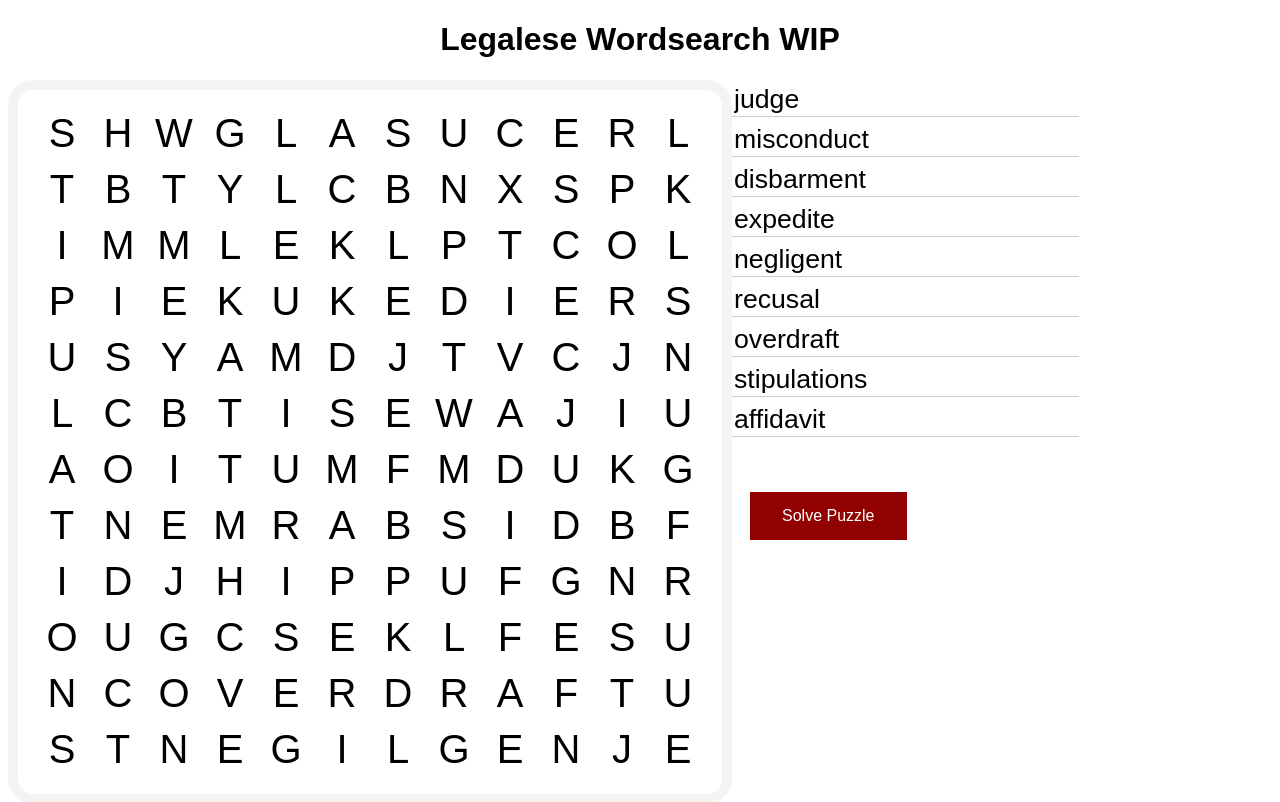
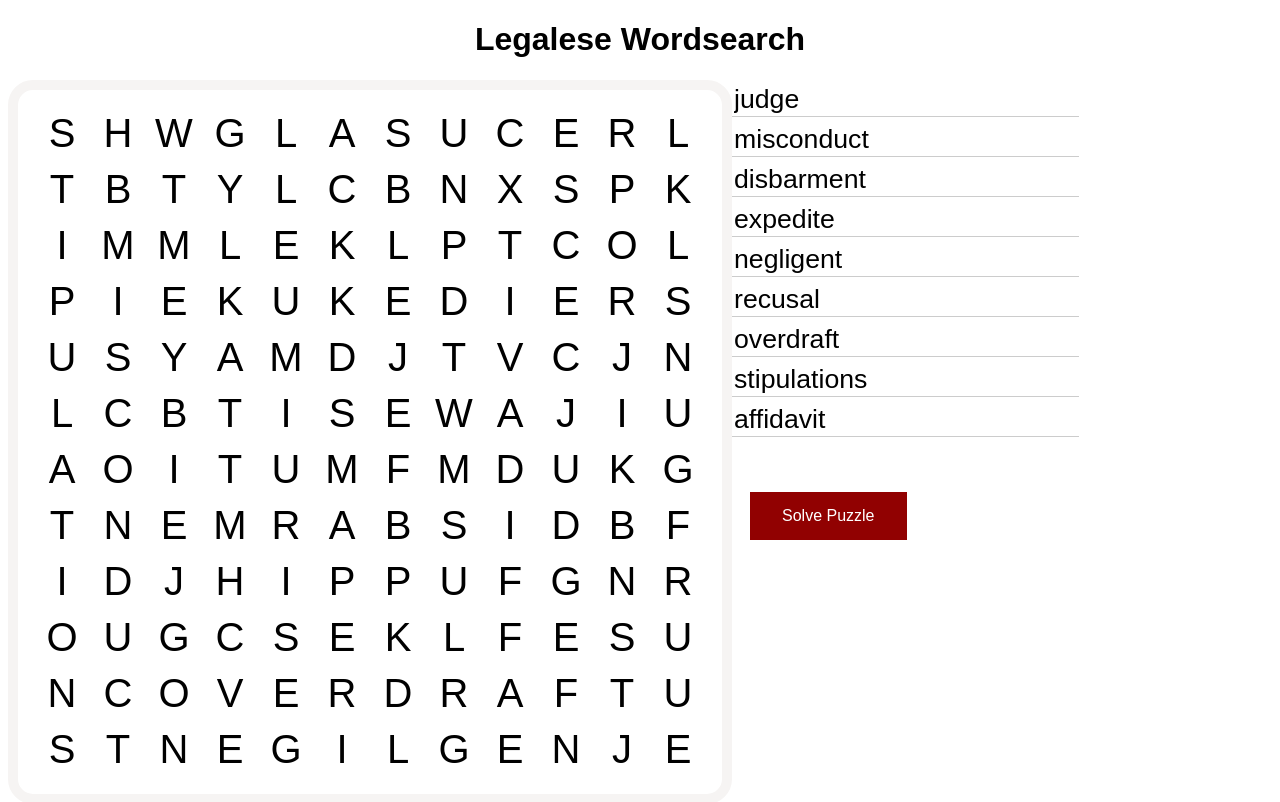
Before and after one commit to rileydaviskatz/legaleseWS, a plain HTML site: page index.html in a window 1280 px wide. Drawn offline with nearby package versions, Linux system fonts and the light colour scheme.

Commit message:
no longer wip
wip be gone

```diff
--- a/index.html
+++ b/index.html
@@ -8,7 +8,7 @@
     <link rel="stylesheet" type="text/css" href="wordfind.css">
 </head>
 <body>
-    <h1>Legalese Wordsearch WIP</h1>
+    <h1>Legalese Wordsearch</h1>
     <div id="main" role="main">
         <div id="puzzle"></div>
         <ul  class="hide" id="words">
```
